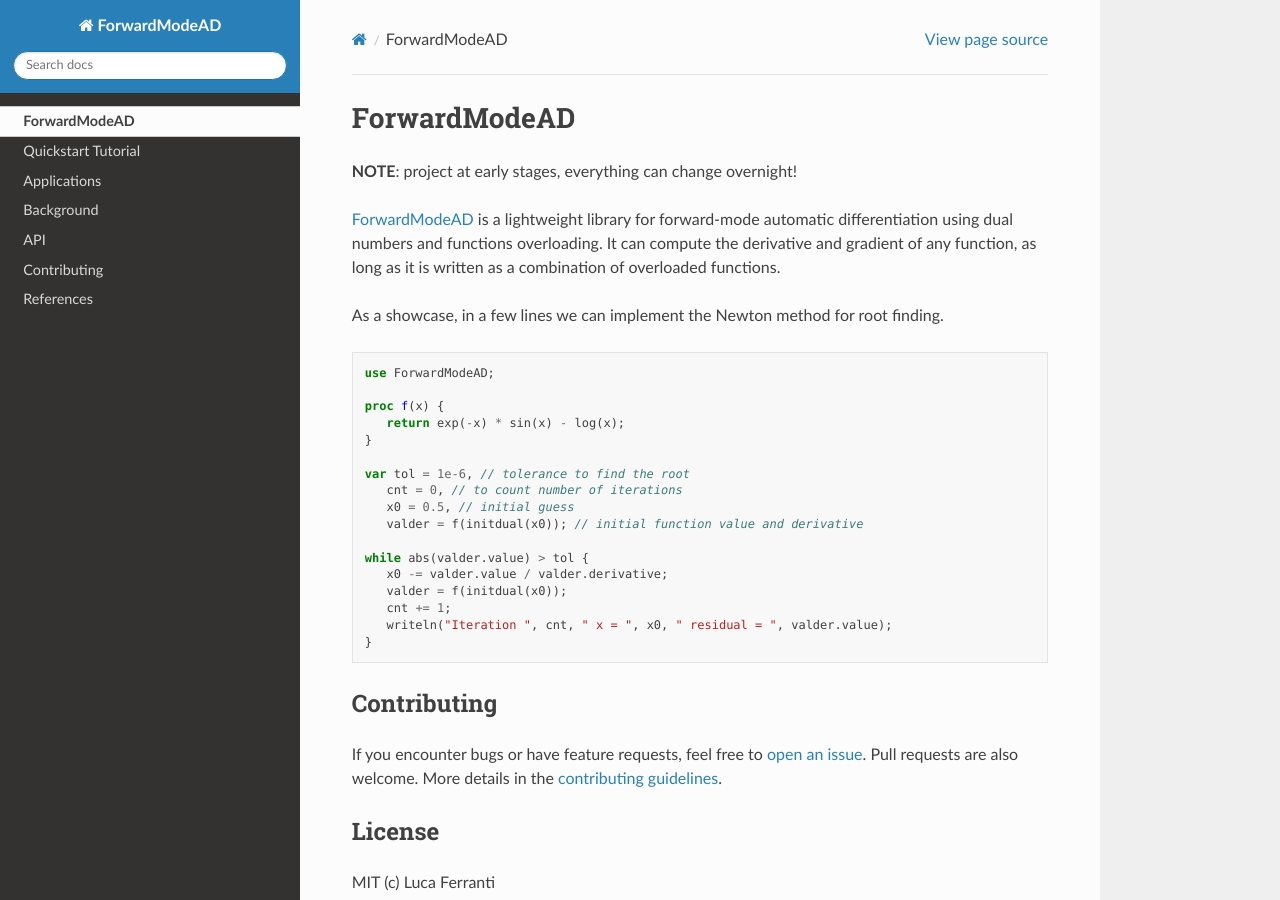
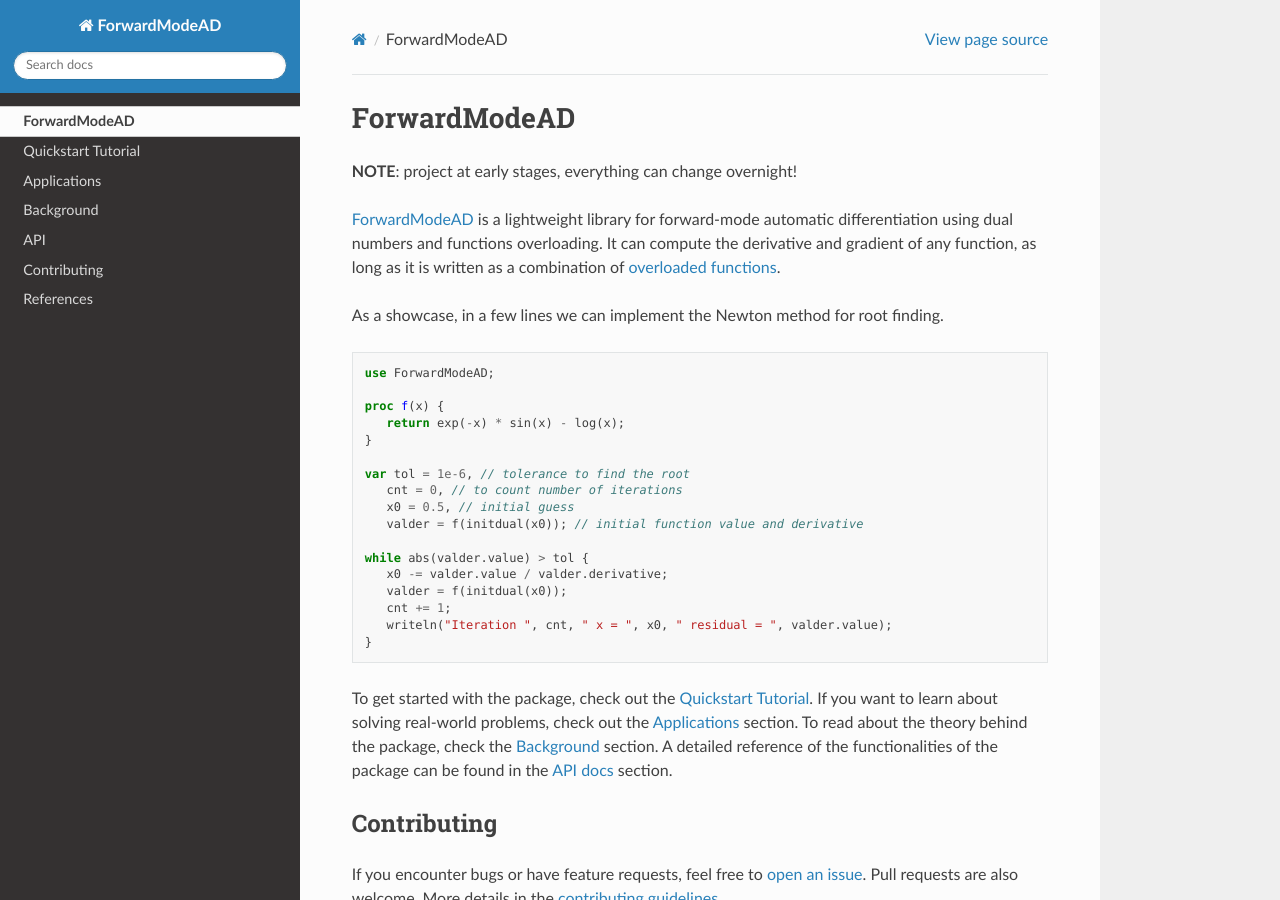
Before and after one commit to lucaferranti/ForwardModeAD, a Sphinx documentation site: the page built from docs/source/index.rst, in a window 1280 px wide and 900 px high. Built offline with Sphinx 7.4.7 and the Read the Docs theme 2.0.0, drawn with Linux system fonts in a browser that asks for light colours.

Commit message:
add cross references

```diff
--- a/docs/source/applications/index.rst
+++ b/docs/source/applications/index.rst
@@ -1,3 +1,5 @@
+.. _applications:
+
 Applications
 ============
 
--- a/docs/source/background/index.rst
+++ b/docs/source/background/index.rst
@@ -1,3 +1,5 @@
+.. _background:
+
 Background
 ==========
 
--- a/docs/source/index.rst
+++ b/docs/source/index.rst
@@ -4,7 +4,7 @@ ForwardModeAD
 **NOTE**: project at early stages, everything can change overnight!
 
 `ForwardModeAD <https://github.com/lucaferranti/ForwardModeAD>`_ is a lightweight library for forward-mode automatic differentiation using dual numbers and functions overloading.
-It can compute the derivative and gradient of any function, as long as it is written as a combination of overloaded functions.
+It can compute the derivative and gradient of any function, as long as it is written as a combination of :ref:`overloaded functions <overloaded>`.
 
 As a showcase, in a few lines we can implement the Newton method for root finding.
 
@@ -27,6 +27,9 @@ As a showcase, in a few lines we can implement the Newton method for root findin
       cnt += 1;
       writeln("Iteration ", cnt, " x = ", x0, " residual = ", valder.value);
    }
+
+To get started with the package, check out the :ref:`tutorial`. If you want to learn about solving real-world problems, check out the :ref:`applications` section.
+To read about the theory behind the package, check the :ref:`background` section. A detailed reference of the functionalities of the package can be found in the :ref:`API docs <api>` section.
 
 Contributing
 ************
--- a/docs/source/tutorial.rst
+++ b/docs/source/tutorial.rst
@@ -1,3 +1,5 @@
+.. _tutorial:
+
 Quickstart Tutorial
 ===================
 
```
